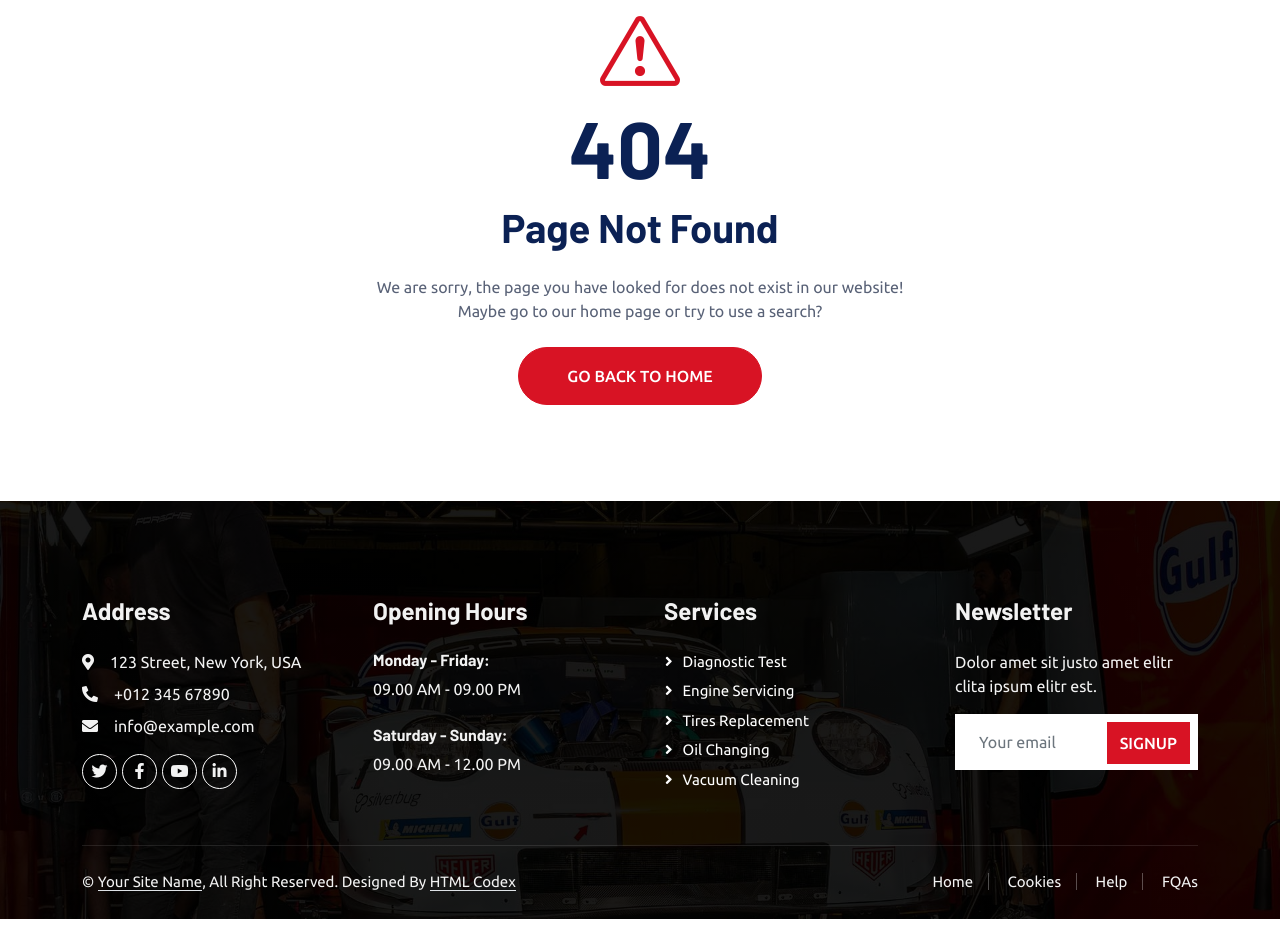
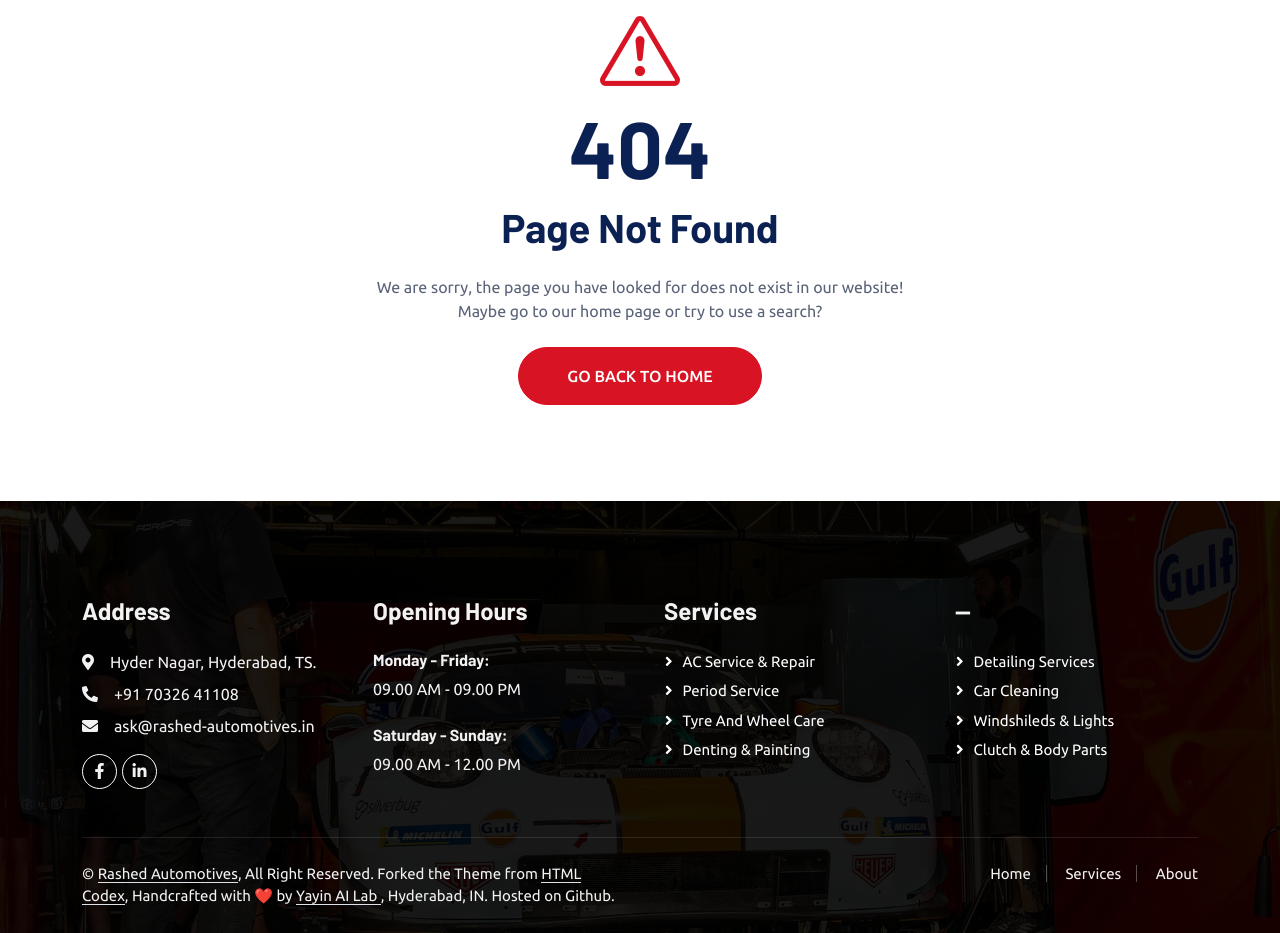
Before and after one commit to TeamYayin/rashed-automotives, a plain HTML site: page 404.html in a window 1280 px wide. Shown: the part 450-1383 px from the top of the page. Drawn offline with nearby package versions, Linux system fonts and the light colour scheme.

Commit message:
edit dummy 404 page content

```diff
--- a/404.html
+++ b/404.html
@@ -161,7 +161,7 @@
               We are sorry, the page you have looked for does not exist in our
               website! Maybe go to our home page or try to use a search?
             </p>
-            <a class="btn btn-primary rounded-pill py-3 px-5" href="#"
+            <a class="btn btn-primary rounded-pill py-3 px-5" href="index.html"
               >Go Back To Home</a
             >
           </div>
@@ -180,23 +180,18 @@
           <div class="col-lg-3 col-md-6">
             <h4 class="text-light mb-4">Address</h4>
             <p class="mb-2">
-              <i class="fa fa-map-marker-alt me-3"></i>123 Street, New York, USA
+              <i class="fa fa-map-marker-alt me-3"></i>Hyder Nagar, Hyderabad,
+              TS.
             </p>
             <p class="mb-2">
-              <i class="fa fa-phone-alt me-3"></i>+012 345 67890
+              <i class="fa fa-phone-alt me-3"></i>+91 70326 41108
             </p>
             <p class="mb-2">
-              <i class="fa fa-envelope me-3"></i>info@example.com
+              <i class="fa fa-envelope me-3"></i>ask@rashed-automotives.in
             </p>
             <div class="d-flex pt-2">
               <a class="btn btn-outline-light btn-social" href="#"
-                ><i class="fab fa-twitter"></i
-              ></a>
-              <a class="btn btn-outline-light btn-social" href="#"
                 ><i class="fab fa-facebook-f"></i
-              ></a>
-              <a class="btn btn-outline-light btn-social" href="#"
-                ><i class="fab fa-youtube"></i
               ></a>
               <a class="btn btn-outline-light btn-social" href="#"
                 ><i class="fab fa-linkedin-in"></i
@@ -212,28 +207,17 @@
           </div>
           <div class="col-lg-3 col-md-6">
             <h4 class="text-light mb-4">Services</h4>
-            <a class="btn btn-link" href="#">Diagnostic Test</a>
-            <a class="btn btn-link" href="#">Engine Servicing</a>
-            <a class="btn btn-link" href="#">Tires Replacement</a>
-            <a class="btn btn-link" href="#">Oil Changing</a>
-            <a class="btn btn-link" href="#">Vacuum Cleaning</a>
+            <a class="btn btn-link" href="#tab-pane-1">AC Service & repair</a>
+            <a class="btn btn-link" href="#tab-pane-1">Period Service</a>
+            <a class="btn btn-link" href="#tab-pane-1">Tyre and Wheel care</a>
+            <a class="btn btn-link" href="#tab-pane-1">Denting & painting</a>
           </div>
           <div class="col-lg-3 col-md-6">
-            <h4 class="text-light mb-4">Newsletter</h4>
-            <p>Dolor amet sit justo amet elitr clita ipsum elitr est.</p>
-            <div class="position-relative mx-auto" style="max-width: 400px">
-              <input
-                class="form-control border-0 w-100 py-3 ps-4 pe-5"
-                type="text"
-                placeholder="Your email"
-              />
-              <button
-                type="button"
-                class="btn btn-primary py-2 position-absolute top-0 end-0 mt-2 me-2"
-              >
-                SignUp
-              </button>
-            </div>
+            <h4 class="text-light mb-4">--</h4>
+            <a class="btn btn-link" href="#tab-pane-1">Detailing services</a>
+            <a class="btn btn-link" href="#tab-pane-1">Car cleaning</a>
+            <a class="btn btn-link" href="#tab-pane-1">Windshileds & lights</a>
+            <a class="btn btn-link" href="#tab-pane-1">Clutch & Body parts</a>
           </div>
         </div>
       </div>
@@ -241,21 +225,27 @@
         <div class="copyright">
           <div class="row">
             <div class="col-md-6 text-center text-md-start mb-3 mb-md-0">
-              &copy; <a class="border-bottom" href="#">Your Site Name</a>, All
-              Right Reserved.
-
-              <!--/*** This template is free as long as you keep the footer author’s credit link/attribution link/backlink. If you'd like to use the template without the footer author’s credit link/attribution link/backlink, you can purchase the Credit Removal License from "https://htmlcodex.com/credit-removal". Thank you for your support. ***/-->
-              Designed By
-              <a class="border-bottom" href="https://htmlcodex.com"
+              &copy; <a class="border-bottom" href="#">Rashed Automotives</a>,
+              All Right Reserved. Forked the Theme from
+              <a
+                class="border-bottom"
+                href="https://htmlcodex.com"
+                target="_blank"
                 >HTML Codex</a
+              >, Handcrafted with ❤️ by
+              <a
+                class="border-bottom"
+                href="https://yayinailab.tech/"
+                target="_blank"
               >
+                Yayin AI Lab </a
+              >, Hyderabad, IN. Hosted on Github.
             </div>
             <div class="col-md-6 text-center text-md-end">
               <div class="footer-menu">
-                <a href="#">Home</a>
-                <a href="#">Cookies</a>
-                <a href="#">Help</a>
-                <a href="#">FQAs</a>
+                <a href="#header-carousel">Home</a>
+                <a href="#service">Services</a>
+                <a href="#about">About</a>
               </div>
             </div>
           </div>
```
